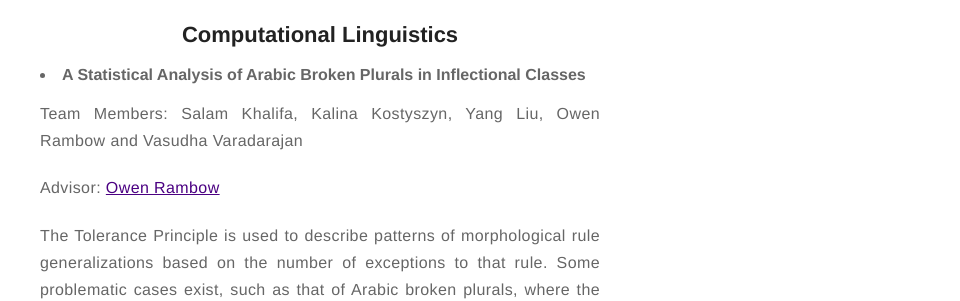
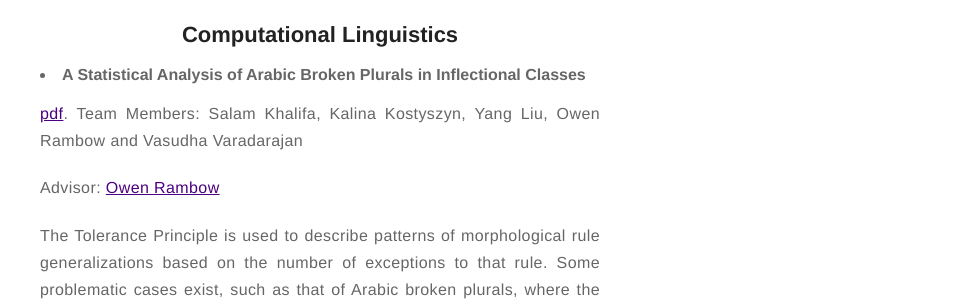
Before and after one commit to coglo/coglo.github.io, a Jekyll site: the page built from projects.html, in a window 1280 px wide. Shown: the part 792-1093 px from the top of the page, without its empty margins (320-1280 px from the left). Built offline with Jekyll 4.4.1, drawn with Linux system fonts in a browser that asks for light colours.

Commit message:
Update projects.html

```diff
--- a/projects.html
+++ b/projects.html
@@ -44,7 +44,7 @@ This paper addresses whether and how prosodic cues and attachment bias correlate
 </center>
 
 <li><b>A Statistical Analysis of Arabic Broken Plurals in Inflectional Classes </b></li>
-<p  style="text-align:justify">
+<p  style="text-align:justify">    <A HREF="https://coglo.github.io/projects/Arabicplurals.pdf">pdf</A>.
 Team Members: Salam Khalifa, Kalina Kostyszyn, Yang Liu, Owen Rambow and Vasudha Varadarajan
 </p>
 <p  style="text-align:justify">
```
